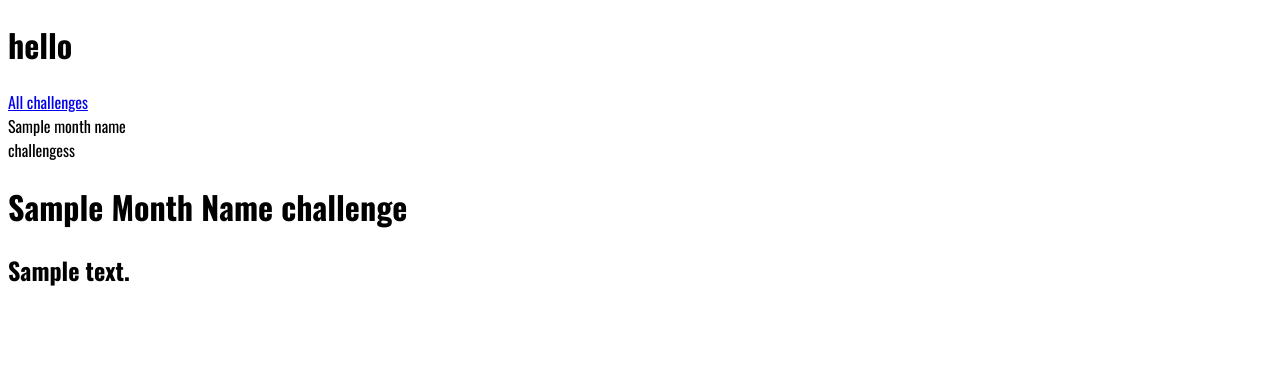
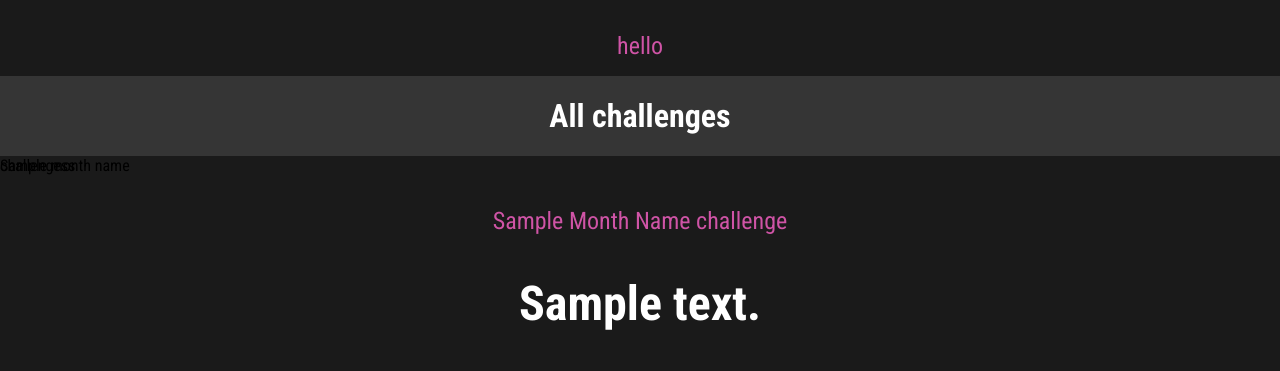
Before and after one commit to saurabh-pandey2730/django-course, a Django app: template monthly_challenges/challenges/templates/challenges/challenge.html in a window 1280 px wide. Shown: the top 371 px of the page. Run offline with Django 5.2, Linux system fonts and the light colour scheme; the template is opened without the code that fills it: most values are stand-ins (such as "Sample title", 1, 10 or a date in 2020).

Commit message:
external css applied (optional)

```diff
--- /dev/null
+++ b/monthly_challenges/challenges/static/challenges/challenge.css
@@ -0,0 +1,22 @@
+h1,
+h2 {
+  text-align: center;
+  color: white;
+}
+
+h1 {
+  font-size: 1.5rem;
+  margin: 2rem 0 1rem 0;
+  font-weight: normal;
+  color: #cf54a6;
+}
+
+h2 {
+  font-size: 3rem;
+  font-weight: bold;
+}
+
+.fallback {
+  text-align: center;
+  color: white;
+}
--- /dev/null
+++ b/monthly_challenges/challenges/static/challenges/includes/header.css
@@ -0,0 +1,25 @@
+header {
+    width: 100%;
+    height: 5rem;
+    background-color: #353535;
+  }
+
+  header nav {
+    width: 100%;
+    height: 100%;
+    display: flex;
+    justify-content: center;
+    align-items: center;
+  }
+
+  header nav a {
+    color: white;
+    font-size: 2rem;
+    font-weight: bold;
+    text-decoration: none;
+  }
+
+  header nav a:hover,
+  header nav a:active {
+    color: #cf54a6;
+  }
--- a/monthly_challenges/challenges/templates/challenges/challenge.html
+++ b/monthly_challenges/challenges/templates/challenges/challenge.html
@@ -1,4 +1,10 @@
 {% extends "base.html" %}
+{% load static %}
+{% block css_files  %}
+
+<link rel = "stylesheet" href="{% static "challenges/challenge.css" %}">
+<link rel = "stylesheet" href="{% static "challenges/includes/header.css" %}">
+ {% endblock %}
 
      {% block content  %}
      {% include "challenges/includes/header.html" with active_page="challengess"  %}
@@ -7,6 +13,6 @@
        <h2>{{text}}</h2>
 
      {%else%}
-        <p> There is no challenge for this month yet!</p>
+        <p class="fallback"> There is no challenge for this month yet!</p>
       {%endif%}
     {% endblock %}
--- a/monthly_challenges/challenges/templates/challenges/index.html
+++ b/monthly_challenges/challenges/templates/challenges/index.html
@@ -4,6 +4,7 @@
  {% block css_files  %}
 
  <link rel = "stylesheet" href="{% static "challenges/challenges.css" %}">
+ <link rel = "stylesheet" href="{% static "challenges/includes/header.css" %}">
   {% endblock %}
 
 
--- a/monthly_challenges/challenges/views.py
+++ b/monthly_challenges/challenges/views.py
@@ -1,5 +1,6 @@
-from django.http import Http404, HttpResponseNotFound, HttpResponseRedirect
+from django.http import HttpResponse, HttpResponseNotFound, HttpResponseRedirect
 from django.urls import reverse
+from django.template.loader import render_to_string
 from django.shortcuts import render
 
 # Dictionary with months and their challenges
@@ -50,4 +51,5 @@
         })
         return HttpResponse(response_data)
     except:  # Handle invalid months
-         raise Http404("error msg")
+        response_data = render_to_string("404.html")
+        return HttpResponseNotFound(response_data)
--- a/monthly_challenges/static/styles.css
+++ b/monthly_challenges/static/styles.css
@@ -1,6 +1,10 @@
+@import url('https://fonts.googleapis.com/css2?family=Roboto+Condensed:wght@400;700&display=swap');
 
-@import url('https://fonts.googleapis.com/css2?family=Oswald:wght@200..700&display=swap');
+html {
+  font-family: 'Roboto Condensed', sans-serif;
+}
 
-html{
-    font-family: "Oswald", sans-serif;
+body {
+  margin: 0;
+  background-color: #1a1a1a;
 }
```
Also changed, not shown: monthly_challenges/challenges/static/challenges/challenges.css (+36 -2 lines).
